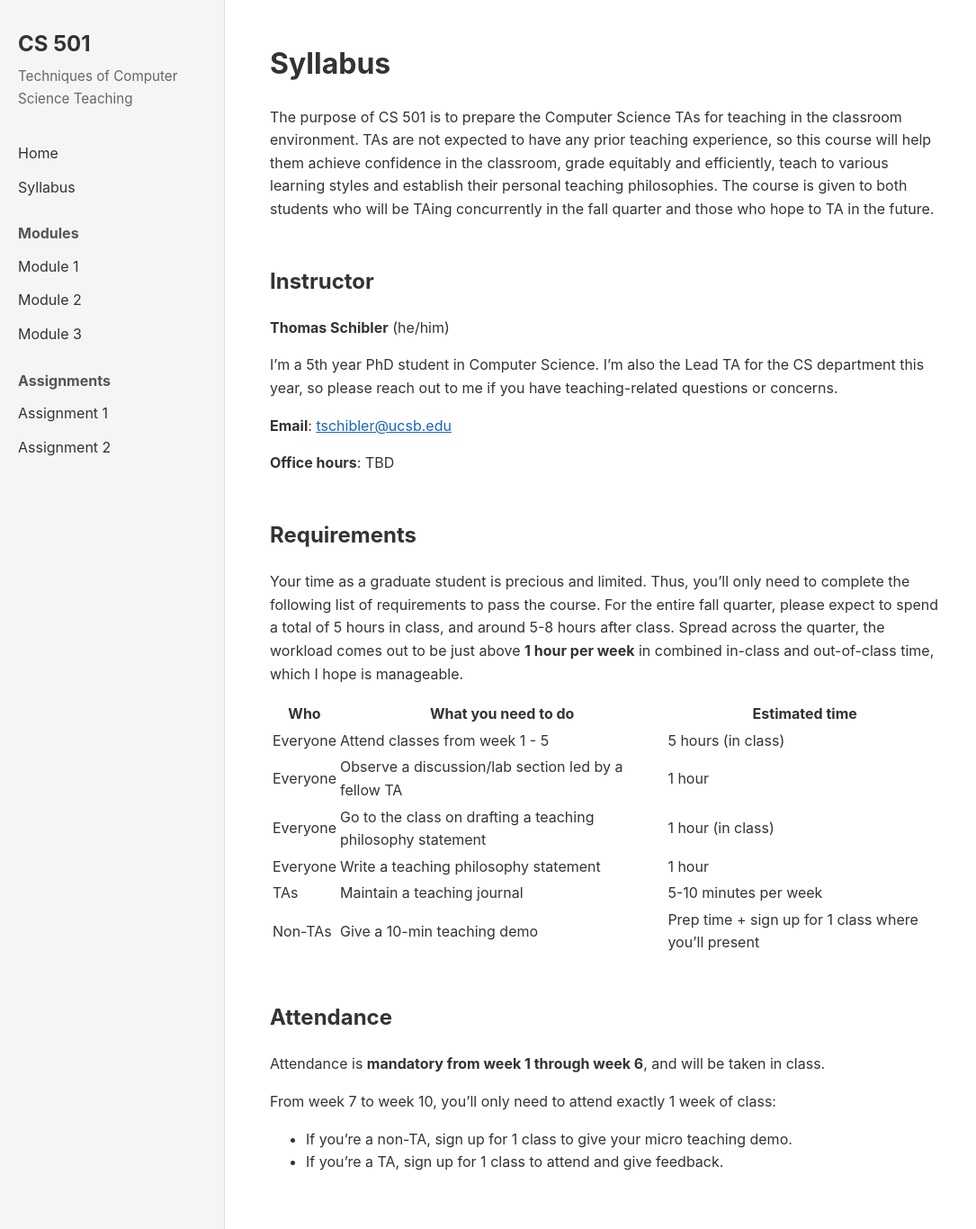
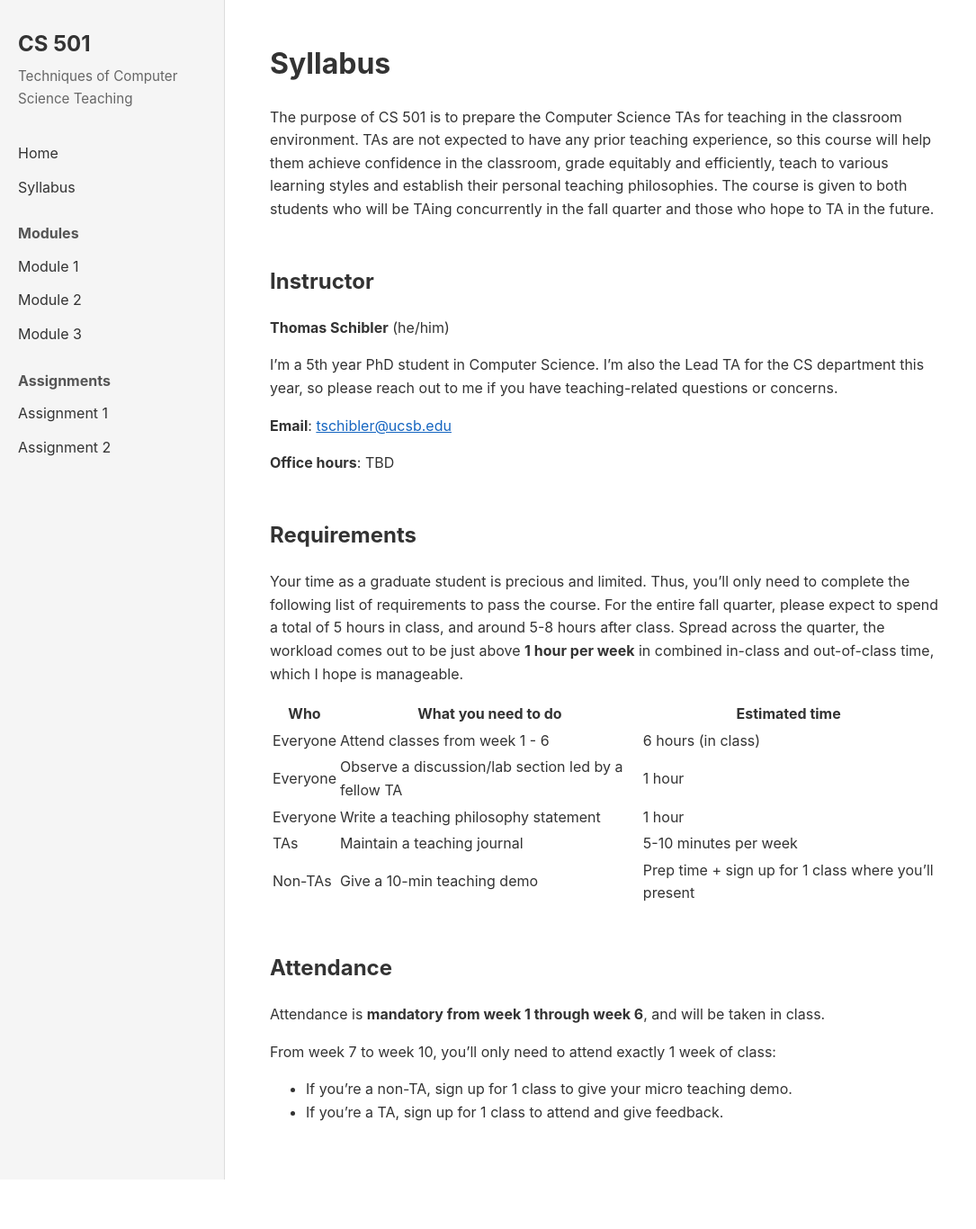
Before and after one commit to schibler/CS501, a Jekyll site: the page built from syllabus.md, in a window 1280 px wide. Shown: the whole page at 90% size, without its empty margins (0-1085 px from the left). Built offline with Jekyll 4.4.1, drawn with Linux system fonts in a browser that asks for light colours; after the commit the page ends 1311 px from its top, so only the background shows below that.

Commit message:
Update syllabus.md

```diff
--- a/syllabus.md
+++ b/syllabus.md
@@ -25,9 +25,8 @@ Your time as a graduate student is precious and limited. Thus, you'll only need
 
 | Who      | What you need to do                                                                             | Estimated time                                       |
 | -------- | ----------------------------------------------------------------------------------------------- | ---------------------------------------------------- |
-| Everyone | Attend classes from week 1 - 5                                                                  | 5 hours (in class)                                   |
-| Everyone | Observe a discussion/lab section led by a fellow TA                                             | 1 hour                                               |
-| Everyone | Go to the class on drafting a teaching philosophy statement                                     | 1 hour (in class)                                    |
+| Everyone | Attend classes from week 1 - 6                                                                 | 6 hours (in class)                                   |
+| Everyone | Observe a discussion/lab section led by a fellow TA                                             | 1 hour                                               |                                 |
 | Everyone | Write a teaching philosophy statement                                                           | 1 hour                                               |
 | TAs      | Maintain a teaching journal                                                                     | 5-10 minutes per week                                |
 | Non-TAs  | Give a 10-min teaching demo                                                                     | Prep time + sign up for 1 class where you'll present |
```
